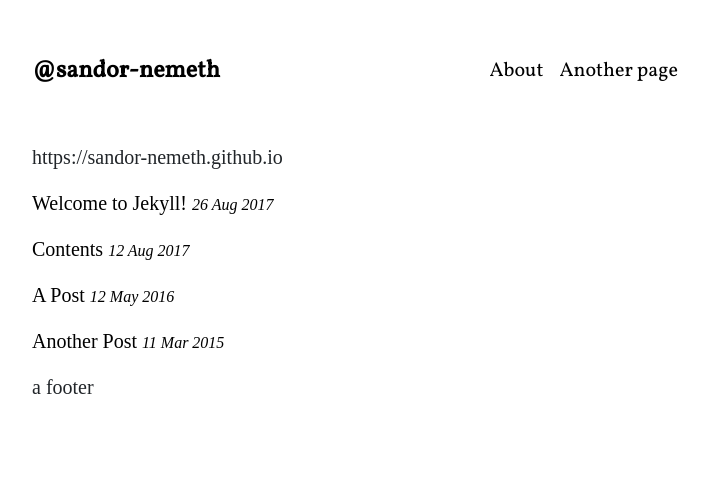
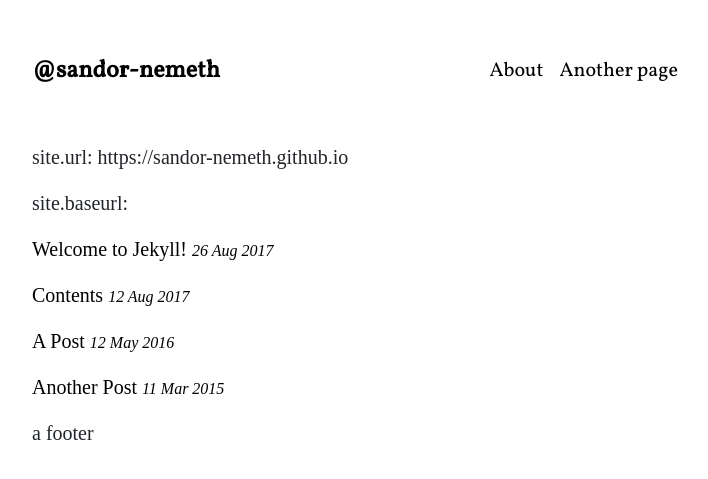
Before and after one commit to sandor-nemeth/my-jekyll-theme, a Jekyll site: the page built from index.md, in a window 1280 px wide. Shown: the top 479 px of the page, without its empty margins (273-981 px from the left). Built offline with Jekyll 4.4.1, drawn with Linux system fonts in a browser that asks for light colours.

Commit message:
add url debug

```diff
--- a/_layouts/home.html
+++ b/_layouts/home.html
@@ -8,8 +8,8 @@
 
     <div class="post-wrapper home">
         <div class="container">
-            <p>{{site.url}}</p>
-            <p>{{site.baseurl}}</p>
+            <p>site.url: {{site.url}}</p>
+            <p>site.baseurl: {{site.baseurl}}</p>
 
           {% for post in site.posts %}
           <div class="row post">
```
